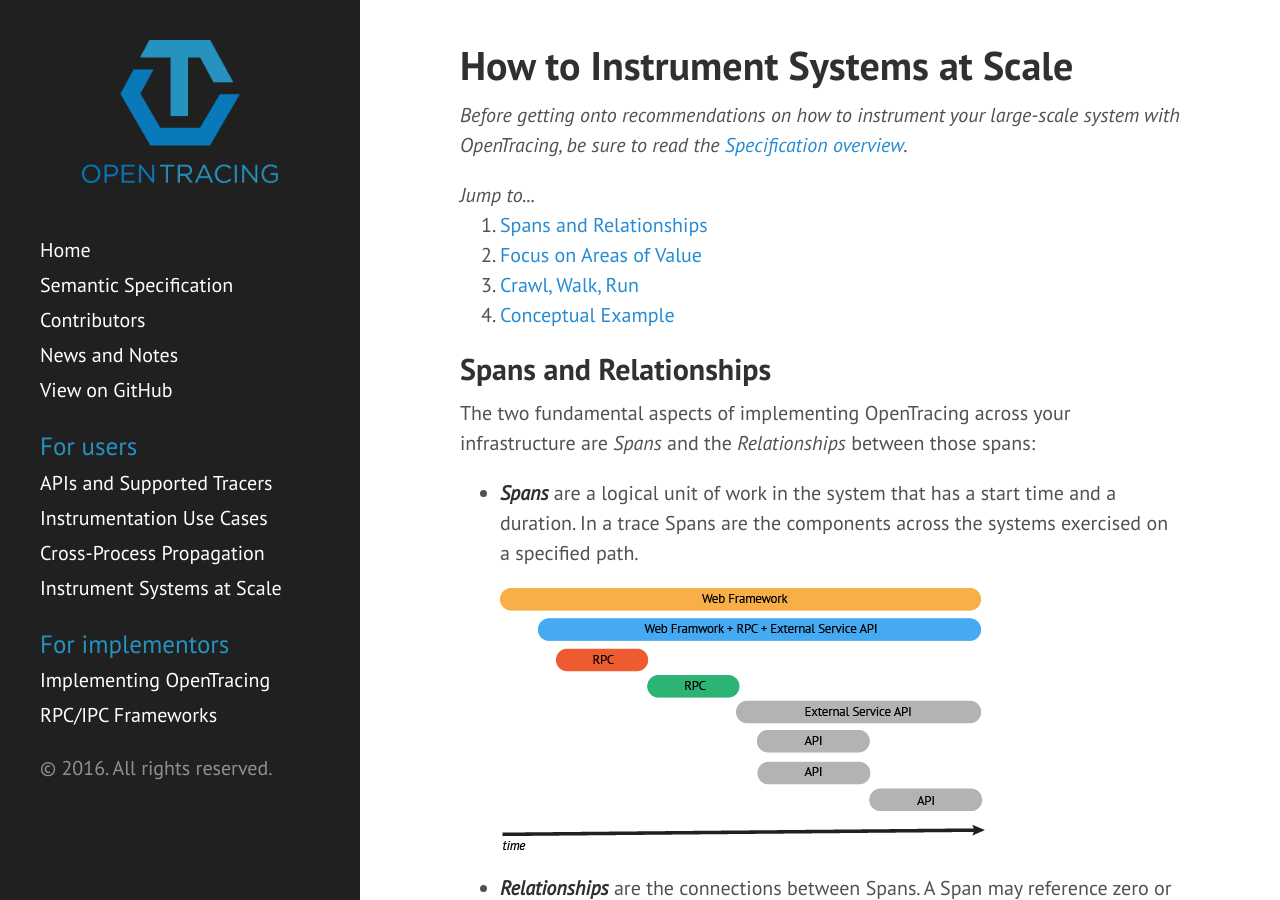
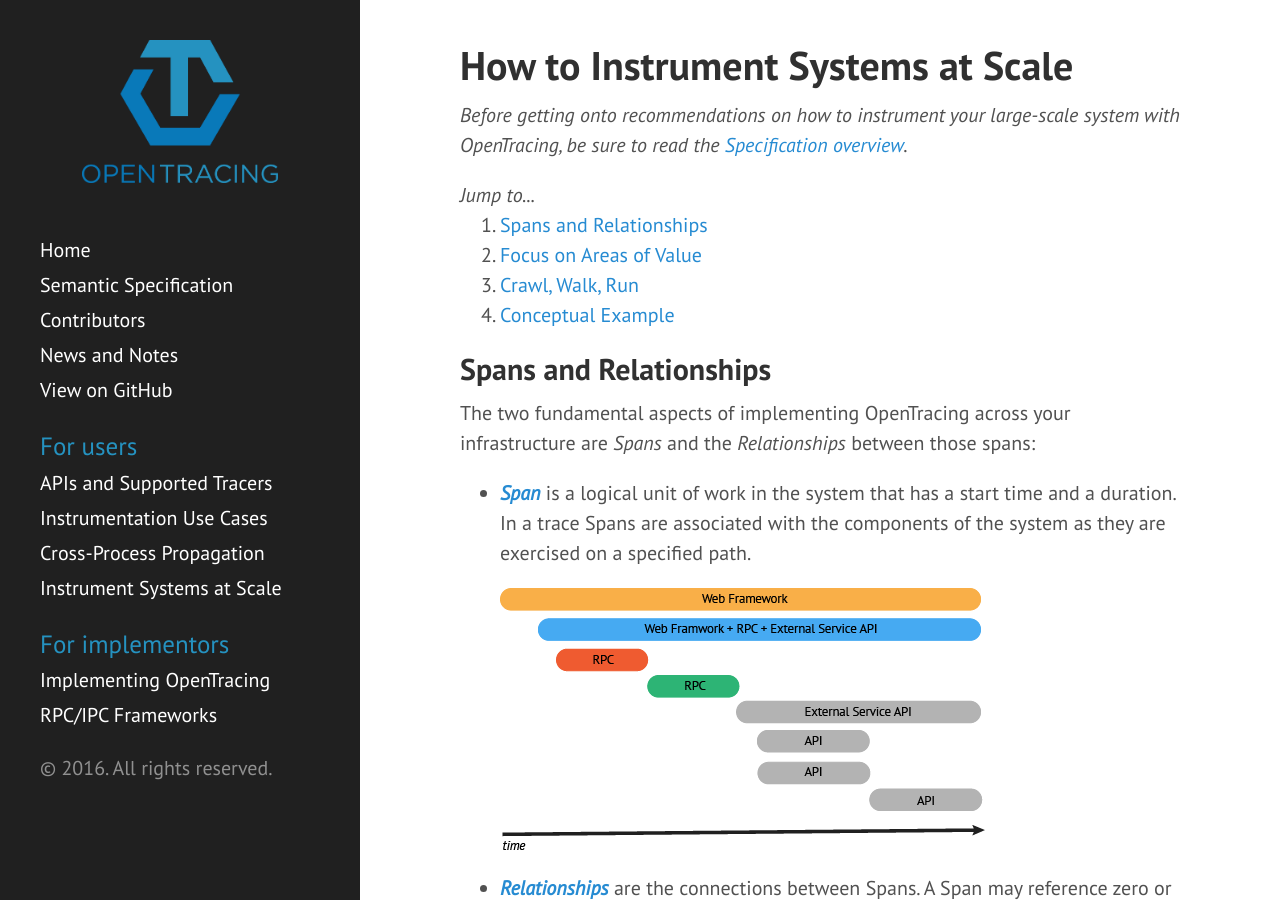
Before and after one commit to opentracing/opentracing.io, a Jekyll site: the page built from systems-at-scale.md, in a window 1280 px wide and 900 px high. Built offline with Jekyll 4.4.1, drawn with Linux system fonts in a browser that asks for light colours.

Commit message:
add links to definitions
liked to spec.md for 'Span' and Relationship or _Causal Span References_

Will look to update the definition on spec.md to match.

```diff
--- a/systems-at-scale.md
+++ b/systems-at-scale.md
@@ -11,11 +11,11 @@
 
 The two fundamental aspects of implementing OpenTracing across your infrastructure are _Spans_ and the _Relationships_ between those spans:
 
-* **_Spans_** are a logical unit of work in the system that has a start time and a duration. In a trace Spans are the components across the systems exercised on a specified path.
+* **_[Span](http://opentracing.io/spec/#spans)_** is a logical unit of work in the system that has a start time and a duration. In a trace Spans are associated with the components of the system as they are exercised on a specified path.
 
   ![image of spans in a system](/Images/OTHT_0.png)
 
-* **_Relationships_** are the connections between Spans. A Span may reference zero or more Spans that are causally related. This allows for the spans to be connected and help identify the critical path of a trace.
+* **_[Relationships](http://opentracing.io/spec/#causal-span-references)_** are the connections between Spans. A Span may reference zero or more Spans that are causally related. This allows for the spans to be connected and help identify the critical path of a trace.
 
   ![image of relationships in a system](/Images/OTHT_1.png)
 
```
